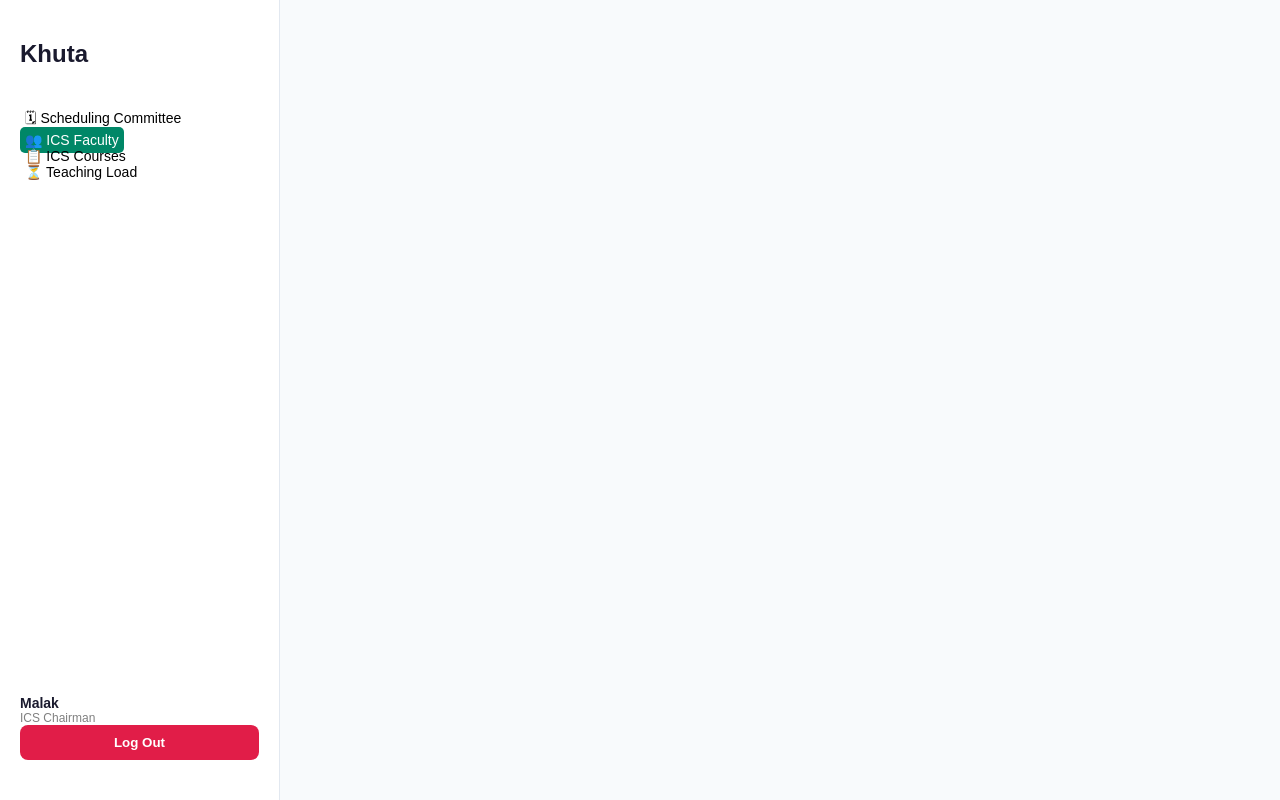
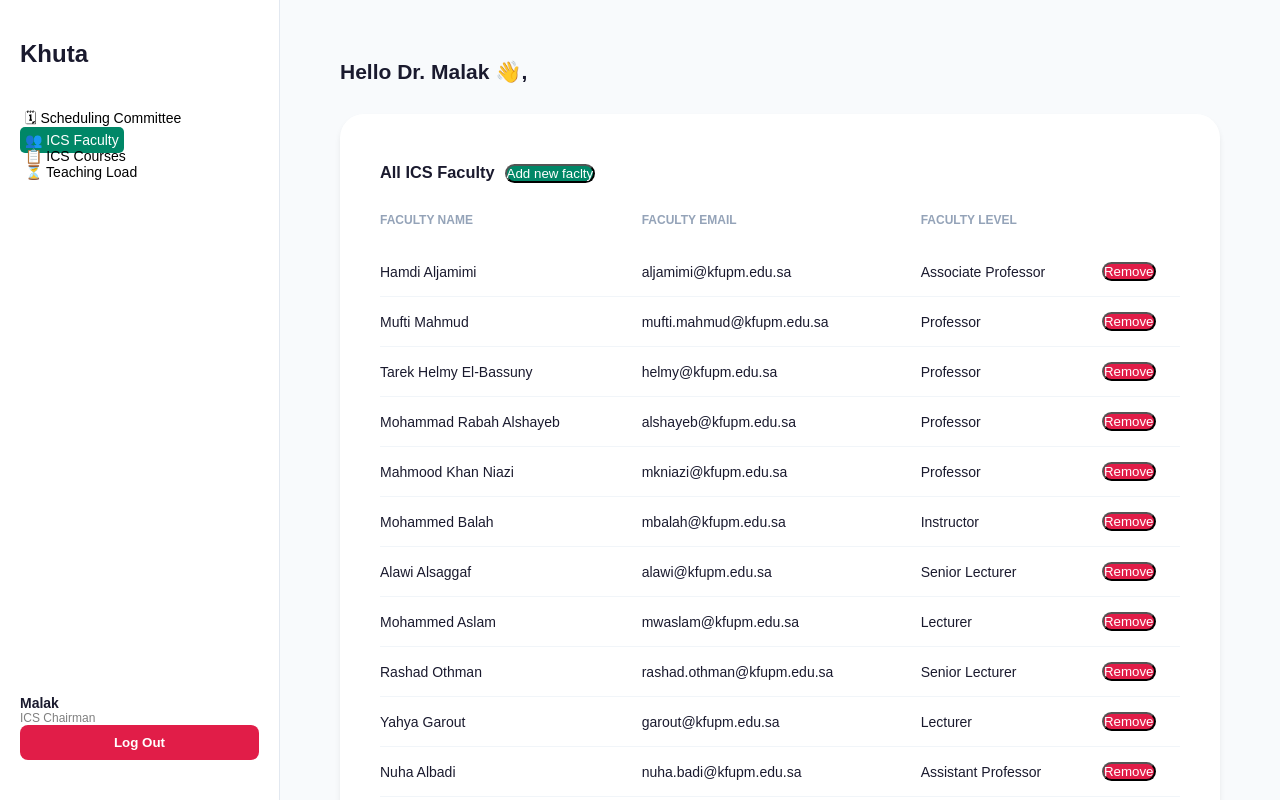
Before and after one commit to KawtharAlomran/SWE363ProjectGroup12, a React (Vite) app in the folder my-react-app/: page /ics-faculty in a window 1280 px wide. Built offline with nearby package versions, Linux system fonts and the light colour scheme.

Commit message:
add faculty data and create the ICS faculty page

```diff
--- a/my-react-app/src/Pages/ChairmanHomePage.jsx
+++ b/my-react-app/src/Pages/ChairmanHomePage.jsx
@@ -1,35 +1,32 @@
 
 import { useNavigate,NavLink} from 'react-router-dom';
 import { useState } from 'react';
-//import getAllOfferedCourses from "../data"
-//import getAllIcsCourses from "../data"
-// sample courses
+//import {getAllOfferedCourses, getAllIcsCourses} from "../data";
+import { getAllOfferedCourses, getAllIcsCourses } from "../data";
 
-let courses = [
-  { id: 'ICS 104', name: 'Intro. to Prog. in Python & C' },
-  { id: 'ICS 108', name: 'Object-Oriented Programming' },
-  { id: 'ICS 202', name: 'Data Structures and Algorithms' },
-  { id: 'ICS 253', name: 'Discrete Structures' },
-  { id: 'ICS 321', name: 'Database Systems' },
-  { id: 'ICS 343', name: 'Fund. of Computer Networks' }
-];
-
-let terms=[
-  {termNum:"261", courses:['ICS 104','ICS 202','ICS 253','ICS 343']},
-  {termNum:"252", courses:['ICS 104',"ICS 108",'ICS 202','ICS 253','ICS 321','ICS 343']}
-]
-
-//let courses=getAllIcsCourses();
-//let terms=getAllOfferedCourses();
 
 export default function ChairmanHomePage() {
+
   const navigate = useNavigate();
 
+  const courses = getAllIcsCourses();
+  const terms = getAllOfferedCourses();
+
+  // 2. Safety check: If data hasn't loaded or is empty, show a loading message
+  // This prevents "Cannot read property 'termNum' of undefined"
+  if (!terms || terms.length === 0) {
+    return <div>Loading terms...</div>;
+  }
+
+  // 3. Now that we know terms exists, we can use terms[0]
   const [selectedTerm, setSelectedTerm] = useState(terms[0].termNum);
+
   const currentTermData = terms.find(t => t.termNum === selectedTerm);
+
   const filteredCourses = courses.filter(course =>
-    currentTermData?.courses.includes(course.id)
+    currentTermData?.courses.includes(course.code)
   );
+
 
 
   return (
@@ -88,8 +85,8 @@ export default function ChairmanHomePage() {
             </thead>
             <tbody>
               {filteredCourses.map((course) => (
-                <tr key={course.id}>
-                  <td style={{ fontWeight: '500' }}>{course.id}</td>
+                <tr key={course.code}>
+                  <td style={{ fontWeight: '500' }}>{course.code}</td>
                   <td>{course.name}</td>
                 </tr>
               ))}
@@ -98,6 +95,7 @@ export default function ChairmanHomePage() {
 
         </div>
       </main>
+
     </div>
   );
 }
--- a/my-react-app/src/Pages/icsFaculty.jsx
+++ b/my-react-app/src/Pages/icsFaculty.jsx
@@ -1,8 +1,12 @@
 
 import { useNavigate,NavLink } from 'react-router-dom';
+import {getFaculty} from "../data";
+
+
 
 export default function IcsFaculty(){
     const navigate = useNavigate();
+    let faculty=getFaculty();
     return(
         <>
         <div className="dashboard-container">
@@ -30,6 +34,35 @@ export default function IcsFaculty(){
                   </button>
                 </div>
               </aside>
+
+              <main className="main-content">
+                <h2 >Hello Dr. Malak 👋,</h2>
+                <div className="course-card">
+                    <h3 style={{ margin: 0, display: 'inline'}}>All ICS Faculty</h3>
+                    <button style={{background: '#008767', color: 'white', margin: 10, borderRadius:10}}>Add new faclty</button>
+                    <table>
+                        <thead>
+                            <tr>
+                                <th>Faculty Name</th>
+                                <th>Faculty Email</th>
+                                <th>Faculty Level</th>
+                                <th></th>
+                            </tr>
+                        </thead>
+                        <tbody>
+                            {faculty.map((member) => (
+                                <tr key={member.email}>
+                                  <td style={{ fontWeight: '500' }}>{member.name}</td>
+                                  <td>{member.email}</td>
+                                  <td>{member.level}</td>
+                                  <td><button style={{background: '#e11d48', color: 'white', borderRadius:10}}>Remove</button></td>
+                                </tr>
+                            ))}
+                        </tbody>
+                    </table>
+                </div>
+              </main>
+
             </div>
         </>
     )
--- a/my-react-app/src/Pages/schedulingCommittee.jsx
+++ b/my-react-app/src/Pages/schedulingCommittee.jsx
@@ -1,20 +1,45 @@
-let committee = [
-  { name: "Hamdi Aljamimi",    email: "aljamimi@kfupm.edu.sa"  },
-  { name: "Fatimah Al Tawfiq", email: "Tawfiq.f@kfupm.edu.sa"  },
-  { name: "KAWTHAR ALOMRAN",   email: "Kalomran@kfupm.edu.sa"  },
-  { name: "NOUR AL SULAIS",    email: "nours@kfupm.edu.sa"      },
-  { name: "LAMA AL THUNAYYAN", email: "lama@kfupm.edu.sa"       },
-];
 
-export default function SchedulingCommittee() {
-  return (
+import { useNavigate,NavLink } from 'react-router-dom';
+import {getCommittee} from "../data";
+
+
+
+export default function SchedulingCommittee(){
+  let committee=getCommittee();
+
+    const navigate = useNavigate();
+    return(
         <>
-      <h2>Hello Dr. Malak 👋,</h2>
+        <div className="dashboard-container">
+              <aside className="sidebar">
+                <h1 style={{ fontSize: '24px', fontWeight: 'bold', marginBottom: '40px' }}>Khuta</h1>
+
+                <nav style={{ flex: 1 }}>
+                  <ul style={{ listStyle: 'none', padding: 0 }}>
+                    <li><NavLink to="/ics-committee">🗓 Scheduling Committee</NavLink></li>
+                    <li><NavLink to="/ics-faculty">👥 ICS Faculty</NavLink></li>
+                    <li><NavLink to="/chairman-home">📋 ICS Courses</NavLink></li>
+                    <li><NavLink to="/teaching-load">⏳ Teaching Load</NavLink></li>
+                  </ul>
+                </nav>
+
+                <div className="user-profile">
+                  <p style={{textAlign:'left'}}><strong>Malak</strong></p>
+                  <p style={{textAlign:'left', fontSize: '12px', color: 'gray' }}>ICS Chairman</p>
+                  <button
+                    onClick={() => navigate('/')}
+                    style={{ width: '100%', background: '#e11d48', color: 'white', border: 'none', padding: '10px', borderRadius: '8px', cursor: 'pointer', fontWeight: 'bold' }}
+                  >
+                    Log Out
+                  </button>
+                </div>
+              </aside>
+
+              <main className="main-content">
+                <h2 >Hello Dr. Malak 👋,</h2>
                 <div className="course-card">
-        <h3 style={{ margin: 0, display: 'inline' }}>Scheduling Committee members</h3>
-        <button style={{ background: '#008767', color: 'white', margin: 10, borderRadius: 10 }}>
-          Add new committee
-        </button>
+                    <h3 style={{ margin: 0, display: 'inline'}}>Scheduling Committee members</h3>
+                    <button style={{background: '#008767', color: 'white', margin: 10, borderRadius:10}}>Add new committee</button>
                     <table>
                         <thead>
                             <tr>
@@ -28,16 +53,14 @@ export default function SchedulingCommittee() {
                                 <tr key={member.email}>
                                 <td style={{ fontWeight: '500' }}>{member.name}</td>
                                 <td>{member.email}</td>
-                <td>
-                  <button style={{ background: '#e11d48', color: 'white', borderRadius: 10 }}>
-                    Remove
-                  </button>
-                </td>
+                                <td><button style={{background: '#e11d48', color: 'white', borderRadius:10}}>Remove</button></td>
                                 </tr>
                             ))}
                         </tbody>
                     </table>
                 </div>
+              </main>
+            </div>
         </>
-  );
+    )
 }
--- a/my-react-app/src/data.jsx
+++ b/my-react-app/src/data.jsx
@@ -1,4 +1,3 @@
-import { useState } from 'react';
 
 
 const coursesList= [
@@ -14,19 +13,46 @@ const coursesList= [
     { code: "ICS 410", name: "Programming Languages"}
   ];
 
-const [terms, setTerms] = useState([
+const terms=[
     { id: 1, name: 'Academic Terms 261', year: 2026 },
     { id: 2, name: 'Academic Terms 253', year: 2025 },
     { id: 3, name: 'Academic Terms 252', year: 2024 },
     { id: 4, name: 'Academic Terms 251', year: 2023 },
     { id: 5, name: 'Academic Terms 242', year: 2022 },
-  ]);
+  ];
 
 const offeredCourses=[
     {termNum:"261", courses:['ICS 104','ICS 202','ICS 253','ICS 343']},
     {termNum:"252", courses:['ICS 104',"ICS 108",'ICS 202','ICS 253','ICS 321','ICS 343']}
 ];
 
+const committee=[
+    {name: "Hamdi Aljamimi",email:"aljamimi@kfupm.edu.sa"},
+    {name: "Fatimah Al Tawfiq",email:"Tawfiq.f@kfupm.edu.sa"},
+    {name: "KAWTHAR ALOMRAN",email:"Kalomran@kfupm.edu.sa"},
+    {name: "NOUR AL SULAIS",email:"nours@kfupm.edu.sa"},
+    {name: "LAMA AL THUNAYYAN",email:"lama@kfupm.edu.sa"}
+];
+
+const faculty=[
+    {name: "Hamdi Aljamimi",email:"aljamimi@kfupm.edu.sa", level:"Associate Professor"},
+    {name: "Mufti Mahmud",email:"mufti.mahmud@kfupm.edu.sa", level:"Professor"},
+    {name: "Tarek Helmy El-Bassuny",email:"helmy@kfupm.edu.sa", level:"Professor"},
+    {name: "Mohammad Rabah Alshayeb",email:"alshayeb@kfupm.edu.sa", level:"Professor"},
+    {name: "Mahmood Khan Niazi",email:"mkniazi@kfupm.edu.sa", level:"Professor"},
+    {name: "Mohammed Balah",email:" mbalah@kfupm.edu.sa", level:"Instructor"},
+    {name: "Alawi Alsaggaf",email:"alawi@kfupm.edu.sa", level:"Senior Lecturer"},
+    {name: "Mohammed Aslam",email:"mwaslam@kfupm.edu.sa", level:"Lecturer"},
+    {name: "Rashad Othman",email:"rashad.othman@kfupm.edu.sa", level:"Senior Lecturer"},
+    {name: "Yahya Garout",email:"garout@kfupm.edu.sa", level:"Lecturer"},
+    {name: "Nuha Albadi",email:"nuha.badi@kfupm.edu.sa", level:"Assistant Professor"},
+    {name: "Putu Raharja",email:"raharja@kfupm.edu.sa", level:"Lecturer"},
+    {name: "Hani Almohair",email:"hanik@kfupm.edu.sa", level:"Senior Lecturer"},
+    {name: "Fakhri Khan",email:"fakhri.khan@kfupm.edu.sa", level:"Associate Professor"},
+    {name: "Waleed Al Gobi",email:"waleed.gobi@kfupm.edu.sa", level:"Assistant Professor"}
+
+
+]
 export function getAllIcsCourses(){
     return coursesList;
 }
@@ -38,3 +64,11 @@ export function getAllOfferedCourses(){
 export function getAllTerms(){
     return terms;
 }
+
+export function getCommittee(){
+    return committee;
+}
+
+export function getFaculty(){
+    return faculty;
+}
```
Lines whose indentation alone changed are shown as unchanged.
